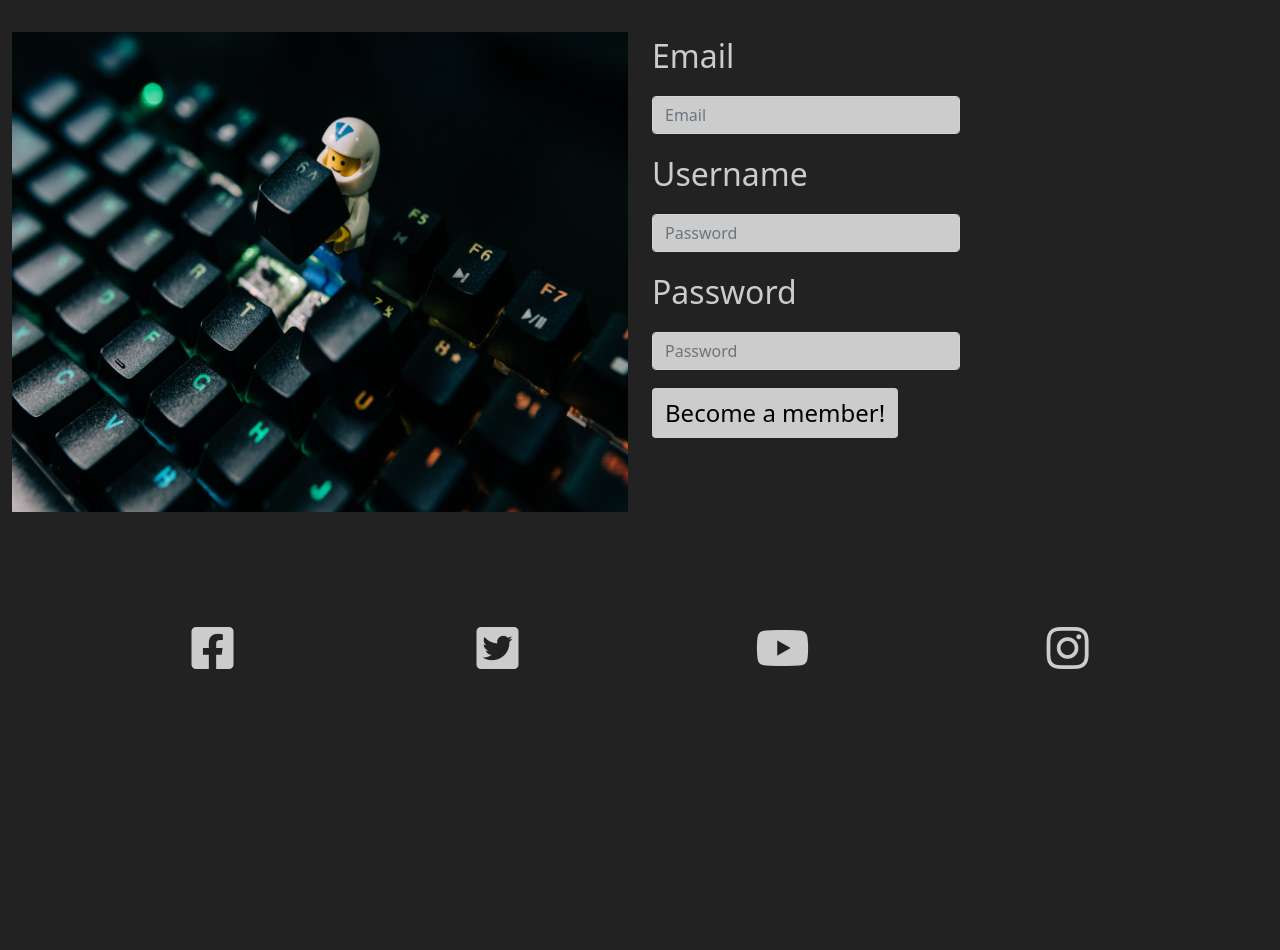
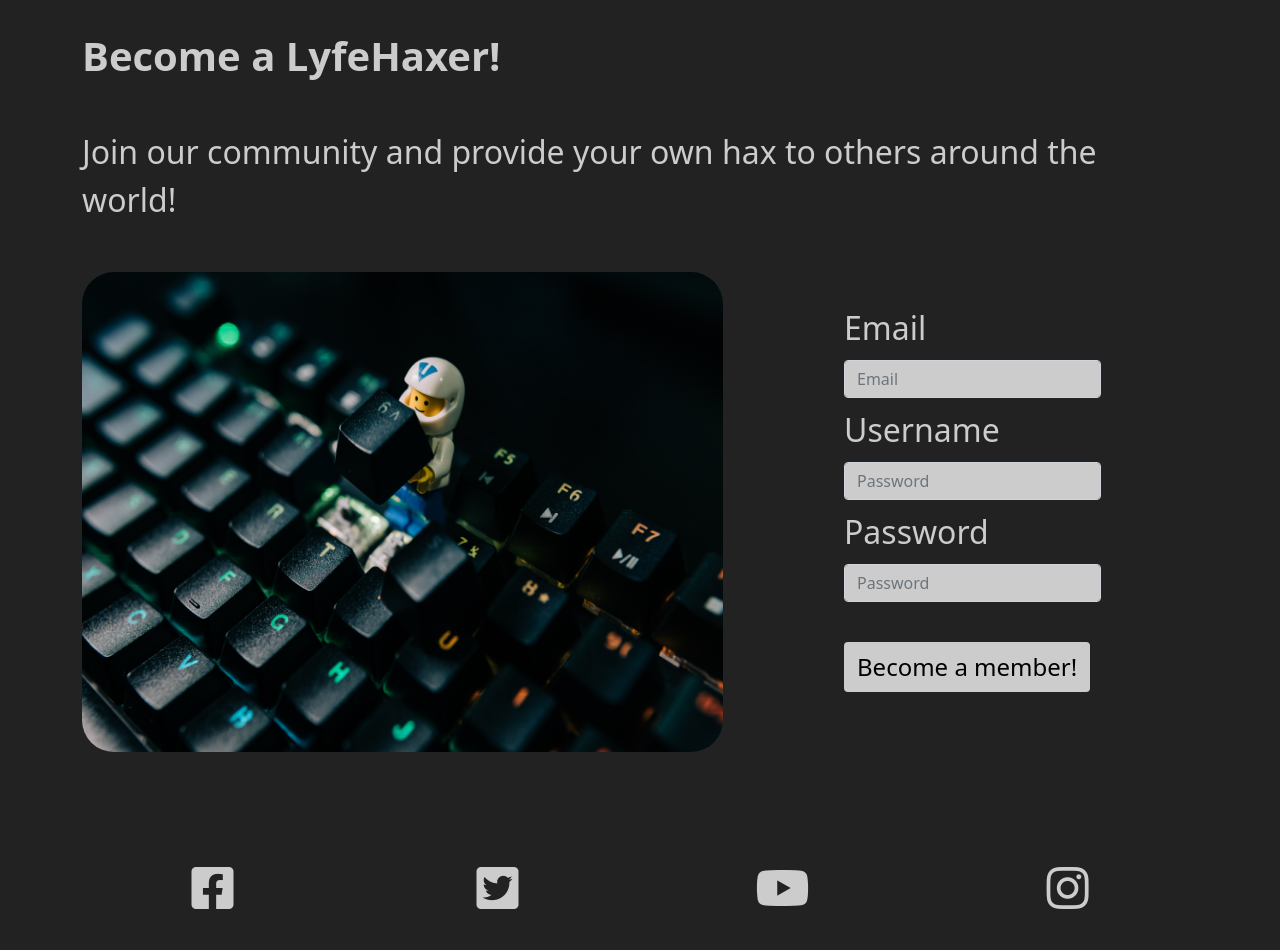
Before and after one commit to JMuckian94/MSP3-LyfeHax, a Flask app: page /member in a window 1280 px wide. Shown: the part 100-1050 px from the top of the page. Before the commit the page ends 769 px from the top, so only its background shows below. Run offline with Flask 2, Linux system fonts and the light colour scheme; some libraries are stand-ins or nearby versions.

Commit message:
Added styles and imgs

```diff
--- a/static/css/styles.css
+++ b/static/css/styles.css
@@ -50,20 +50,36 @@ i {
     border: 1px solid #ccc;
 }
 
+/* .form-group {
+    font-size: 2rem;
+} */
+
 .form-control {
     color: #000000;
     background-color: #ccc;
-    margin: 1rem auto;
+    margin: 0.5rem auto;
+}
+
+.form-help {
+    font-size: 1rem;
 }
 
 .btn {
     color: #000000;
     font-size: 1.5rem;
     background-color: #ccc;
+    margin-top: 2rem;
 }
 .hero-images {
     margin-top: 2rem;
     --bs-gutter-x: 0;
+}
+
+.rounded-images {
+    border-radius: 2rem;
+    width: 100%;
+    height: 100%;
+    margin-top: 2rem;
 }
 
 .col-6 img {
@@ -71,6 +87,14 @@ i {
     width: 100%;
 }
 
+#legoman-img{
+    margin-top: -2rem;
+}
+
+#contact-form{
+    margin-top: 1.5rem;
+}
+
 #social-network-icons {
     text-align: center;
     margin-top: 7rem;
--- a/templates/about.html
+++ b/templates/about.html
@@ -22,12 +22,12 @@
             </p>
         </div>
         <div class="col-6">
-            <img src="static/img/carl-heyerdahl-KE0nC8-58MQ-unsplash.jpg" alt="Mac Workspace" style="height: 30rem;">
+            <img class="rounded-images" src="static/img/carl-heyerdahl-KE0nC8-58MQ-unsplash.jpg" alt="Mac Workspace" style="height: 30rem;">
         </div>
     </div>
     <div class="row">
         <div class="col-6">
-            <img src="static/img/patrick-perkins-ETRPjvb0KM0-unsplash.jpg" alt="Postit Notes" style="height: 30rem;">
+            <img class="rounded-images" src="static/img/patrick-perkins-ETRPjvb0KM0-unsplash.jpg" alt="Postit Notes" style="height: 30rem;">
         </div>
         <div class="col-6 ms-auto">
             <h2>What is Considered a Lifehack?</h2>
--- a/templates/member.html
+++ b/templates/member.html
@@ -1,26 +1,30 @@
 {% extends "base.html" %}
 {% set active_page = "member" %}
 {% block content %}
-<div class="container-fluid">
+<div class="container">
     <div class="row">
-        <div class="col-6">
-            <img src="static/img/ken-suarez-4IxPVkFGJGI-unsplash.jpg" alt="Keyboard Legoman" style="height: 30rem;">
+        <div class="col-12">
+            <h1>Become a LyfeHaxer!</h1>
+            <p>Join our community and provide your own hax to others around the world!</p>
         </div>
-        <div class="col-6 ms-auto">
+    </div>
+    <div class="row">
+        <div class="col-md-7 d-none d-sm-block">
+            <img id="legoman-img" class="rounded-images" src="static/img/ken-suarez-4IxPVkFGJGI-unsplash.jpg" alt="Keyboard Legoman" style="height: 30rem;">
+        </div>
+        <div class="col-md-5 d-flex justify-content-center">
             <form>
-                <div class="form-row">
-                    <div class="form-group col-6 justify-content-center">
+                <div class="form-group">
                     <label for="inputEmail4">Email</label>
                     <input type="email" class="form-control" id="inputEmail4" placeholder="Email" />
                 </div>
-                    <div class="form-group col-6">
+                <div class="form-group">
                     <label for="inputPassword4">Username</label>
                     <input type="username" class="form-control" id="inputUsername4" placeholder="Password" />
                 </div>
-                    <div class="form-group col-6">
+                <div class="form-group">
                     <label for="inputPassword4">Password</label>
                     <input type="password" class="form-control" id="inputPassword4" placeholder="Password" />
-                    </div>
                 </div>
                 <button type="submit" class="btn">
                     Become a member!
```
Also changed, not shown: templates/contact.html (+16 -26 lines), static/img/volodymyr-hryshchenko-V5vqWC9gyEU-unsplash.jpg (added). Lines whose indentation alone changed are shown as unchanged.
